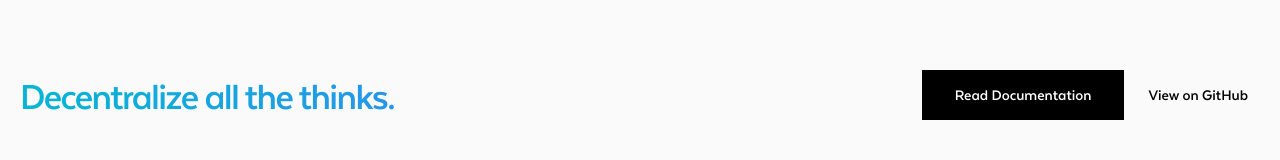
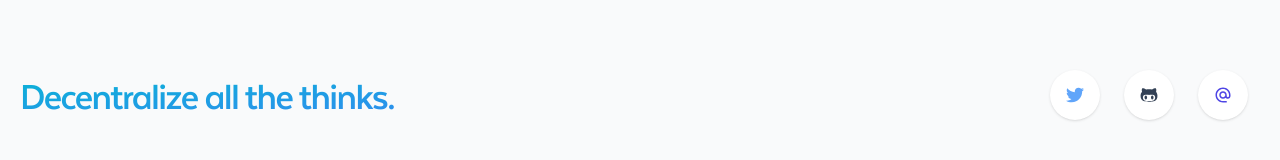
Before and after one commit to colkito/colkito.xyz, a Next.js app: page / in a window 1280 px wide. Shown: the part 2089-2249 px from the top of the page. Built offline with nearby package versions, Linux system fonts and the light colour scheme.

Commit message:
update styles

```diff
--- a/components/Footer.tsx
+++ b/components/Footer.tsx
@@ -1,26 +1,32 @@
+import Link from 'next/link'
+import { FaGithubAlt, FaTwitter } from 'react-icons/fa'
+import { MdAlternateEmail } from 'react-icons/md'
 import Container from './Container'
 
 export default function Footer() {
   return (
-    <footer className="bg-accent-1 border-t border-accent-2">
+    <footer className="bg-gray-50 border-t border-accent-2">
       <Container>
         <div className="py-28 flex flex-col lg:flex-row items-center">
-          <h3 className="text-4xl lg:text-5xl font-bold tracking-tighter leading-tight text-center lg:text-left mb-10 lg:mb-0 lg:pr-4 lg:w-1/2 text-transparent bg-clip-text bg-gradient-to-r from-cyan-500 to-blue-500">
+          <h3 className="text-4xl lg:text-5xl font-bold tracking-tighter leading-tight text-center lg:text-left mb-10 lg:mb-0 lg:pr-4 lg:w-1/2 text-transparent bg-clip-text bg-gradient-to-br from-cyan-500 to-blue-500">
             Decentralize all the thinks.
           </h3>
-          <div className="flex flex-col lg:flex-row justify-center lg:justify-end items-center lg:pl-4 lg:w-1/2">
-            <a
-              href="https://nextjs.org/docs/basic-features/pages"
-              className="mx-3 bg-black hover:bg-white hover:text-black border border-black text-white font-bold py-3 px-12 lg:px-8 duration-200 transition-colors mb-6 lg:mb-0"
-            >
-              Read Documentation
-            </a>
-            <a
-              href="https://github.com/colkito/colkito.xyz"
-              className="mx-3 font-bold hover:underline"
-            >
-              View on GitHub
-            </a>
+          <div className="flex lg:flex-row justify-center lg:justify-end items-center lg:pl-4 lg:w-1/2">
+            <Link href="https://twitter.com/colkitoxyz" target="_blank">
+              <a className="mx-3 p-4 text-lg rounded-full shadow text-blue-400 bg-white hover:bg-indigo-50">
+                <FaTwitter />
+              </a>
+            </Link>
+            <Link href="https://github.com/colkito" target="_blank">
+              <a className="mx-3 p-4 text-lg rounded-full shadow text-slate-700 bg-white hover:bg-indigo-50">
+                <FaGithubAlt />
+              </a>
+            </Link>
+            <Link href="mailto:hi@colkito.xyz" target="_blank">
+              <a className="mx-3 p-4 text-lg rounded-full shadow text-indigo-600 bg-white hover:bg-indigo-50">
+                <MdAlternateEmail />
+              </a>
+            </Link>
           </div>
         </div>
       </Container>
--- a/components/Intro.tsx
+++ b/components/Intro.tsx
@@ -1,6 +1,6 @@
 export default function Intro() {
   return (
-    <section className="flex-col md:flex-row flex items-center md:justify-between mt-16 mb-12">
+    <section className="flex flex-col md:flex-row items-center md:justify-between mt-16 mb-12">
       <h1 className="text-6xl md:text-8xl font-extrabold tracking-tighter leading-tight md:pr-8 text-transparent bg-clip-text bg-gradient-to-br from-sky-500 to-indigo-500">
         Hi there.
       </h1>
--- a/components/PostTitle.tsx
+++ b/components/PostTitle.tsx
@@ -1,6 +1,6 @@
 export default function PostTitle({ children }) {
   return (
-    <h1 className="text-6xl md:text-8xl font-extrabold tracking-tighter leading-tight md:pr-8 text-transparent bg-clip-text bg-gradient-to-br from-sky-500 to-indigo-500">
+    <h1 className="text-6xl md:text-8xl font-extrabold tracking-tighter leading-tight md:pr-8 text-transparent bg-clip-text bg-gradient-to-br from-sky-500 to-indigo-500 mt-16 mb-12">
       {children}
     </h1>
   )
--- a/package.json
+++ b/package.json
@@ -20,7 +20,7 @@
     "next": "^12.0.9",
     "react": "^17.0.2",
     "react-dom": "^17.0.2",
-    "react-icons": "^4.3.1",
+    "react-icons": "^4.4.0",
     "remark": "^14.0.2",
     "remark-html": "^15.0.1"
   },
--- a/pages/index.tsx
+++ b/pages/index.tsx
@@ -40,10 +40,9 @@ export async function getStaticProps() {
     'excerpt',
   ])
 
-  const heroPost = allPosts[0]
-  const morePosts = allPosts.slice(1)
+  const heroPost = allPosts.shift()
 
   return {
-    props: { heroPost, morePosts },
+    props: { heroPost, morePosts: allPosts },
   }
 }
```
Also changed, not shown: 1 other file (tests, documents, lock files or other folders).
